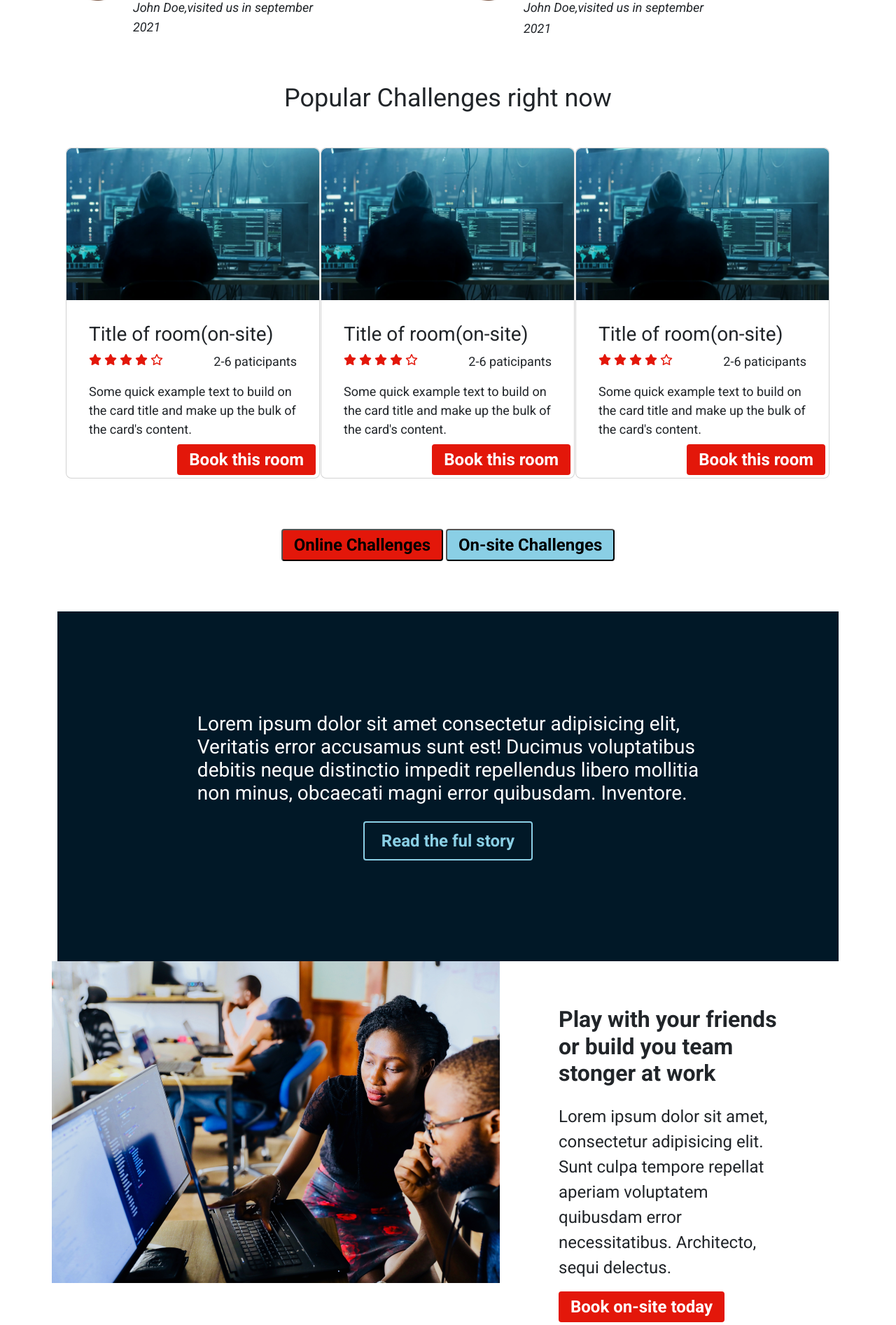
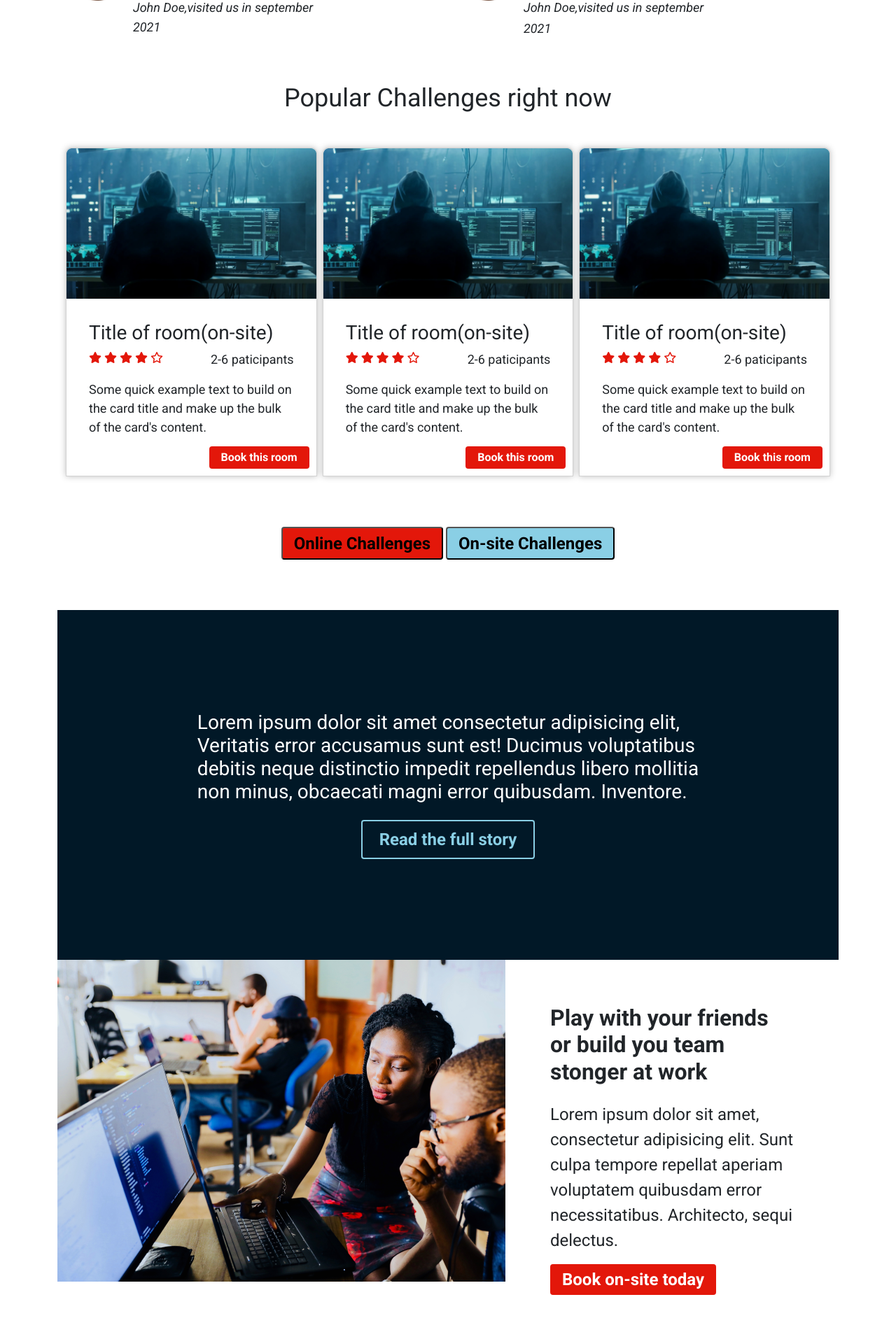
Before and after one commit to yvette809/lernia, a PHP site: page / in a window 1280 px wide. Shown: the part 813-2707 px from the top of the page at 70% size. Run offline with PHP 8.4, Linux system fonts and the light colour scheme.

Commit message:
fixed some styles

```diff
--- a/HackerEscapeRoom/index.html
+++ b/HackerEscapeRoom/index.html
@@ -83,7 +83,7 @@
               </p>
             </div>
           </div>
-          <div class="col col-md-6">
+          <div class="col col-md-6 avatar-2">
             <div class="avatar d-flex mt-5">
               <div><img src="./images/avatar.png" alt="" /></div>
               <p>
@@ -99,9 +99,9 @@
       </div>
       <div class="container challenges mt-5">
         <h1 class="text-center my-5">Popular Challenges right now</h1>
-        <div class="row gx-0">
+        <div class="row challenges-row gx-sm-2">
           <div class="col col-md-4">
-            <div class="card room-info">
+            <div class="card room-info room-info-1">
               <img src="./images/image 3.png" class="card-img-top" alt="..." />
               <div class="card-body">
                 <h5 class="card-title">Title of room(on-site)</h5>
@@ -124,7 +124,7 @@
             </div>
           </div>
           <div class="col col-md-4">
-            <div class="card room-info">
+            <div class="card room-info room-info-2">
               <img src="./images/image 3.png" class="card-img-top" alt="..." />
               <div class="card-body">
                 <h5 class="card-title">Title of room(on-site)</h5>
@@ -147,7 +147,7 @@
             </div>
           </div>
           <div class="col col-md-4">
-            <div class="card room-info">
+            <div class="card room-info room-info-3">
               <img src="./images/image 3.png" class="card-img-top" alt="..." />
               <div class="card-body">
                 <h5 class="card-title">Title of room(on-site)</h5>
@@ -186,14 +186,15 @@
           debitis neque distinctio impedit repellendus libero mollitia<br />
           non minus, obcaecati magni error quibusdam. Inventore.<br />
         </p>
-        <button class="mt-2">Read the ful story</button>
+        <button class="mt-2">Read the full story</button>
       </div>
       <div class="container playing-main">
         <div class="playing d-flex">
-          <div class="playing-imgs">
+          <div   class="playing-imgs">
             <img
               src="./images/nesa-by-makers-IgUR1iX0mqM-unsplash 1.png"
               alt=""
+
             />
           </div>
           <div class="playing-details">
@@ -224,7 +225,7 @@
             <img
               src="./images/kelly-sikkema-YK0HPwWDJ1I-unsplash 1.png"
               alt=""
-              class="play-img-2"
+
             />
           </div>
         </div>
--- a/HackerEscapeRoom/style.css
+++ b/HackerEscapeRoom/style.css
@@ -123,8 +120,9 @@ div.challenges-btn button:nth-child(2n) {
 
 .card.room-info {
   position: relative;
-  border-radius: 8px !important;
+  border-radius: 8px 8px 0px 0px !important;
   max-width: 363px;
+  box-shadow: 0px 0px 10px rgba(0, 0, 0, 0.25);
 }
 
 .room-info div.card-body {
@@ -151,10 +149,11 @@ p.participants {
 }
 a.book-room {
   position: absolute;
-  bottom: 4px;
-  right: 5px;
+  bottom: 10px;
+  right: 10px;
   background-color: var(--buttonColor);
   color: #fff;
+  font-size: 16px;
 }
 
 div.details,
@@ -162,7 +161,7 @@ div.details,
   background-color: var(--darkColor);
 }
 
-.details {
+div.details {
   height: 500px;
 }
 
@@ -187,19 +186,24 @@ p.play-description {
 
 .playing-main {
   margin-bottom: 6rem;
+  padding: 0;
 }
 
 .playing-imgs {
-  transform: translateX(-20px);
+  max-width: 640px;
+  max-height: 460px;
 }
 
 .playing-details {
-  /* padding: 4rem; */
-  padding: 4rem 4rem;
+  padding: 4rem;
 }
 
 .playing-details-2 {
   padding: 4rem;
+}
+
+.playing-imgs:nth-child(2) {
+  transform: translateX(-18px);
 }
 
 .container.footer {
```
Also changed, not shown: other parts of HackerEscapeRoom/style.css (+30 -10 lines), HackerEscapeRoom/README.md.
